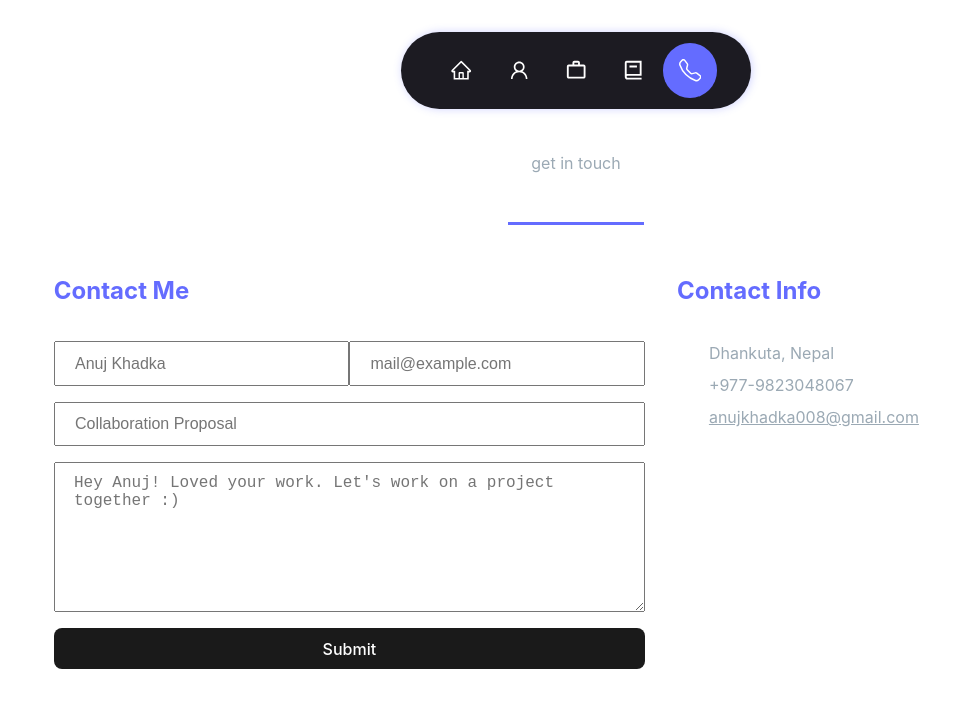
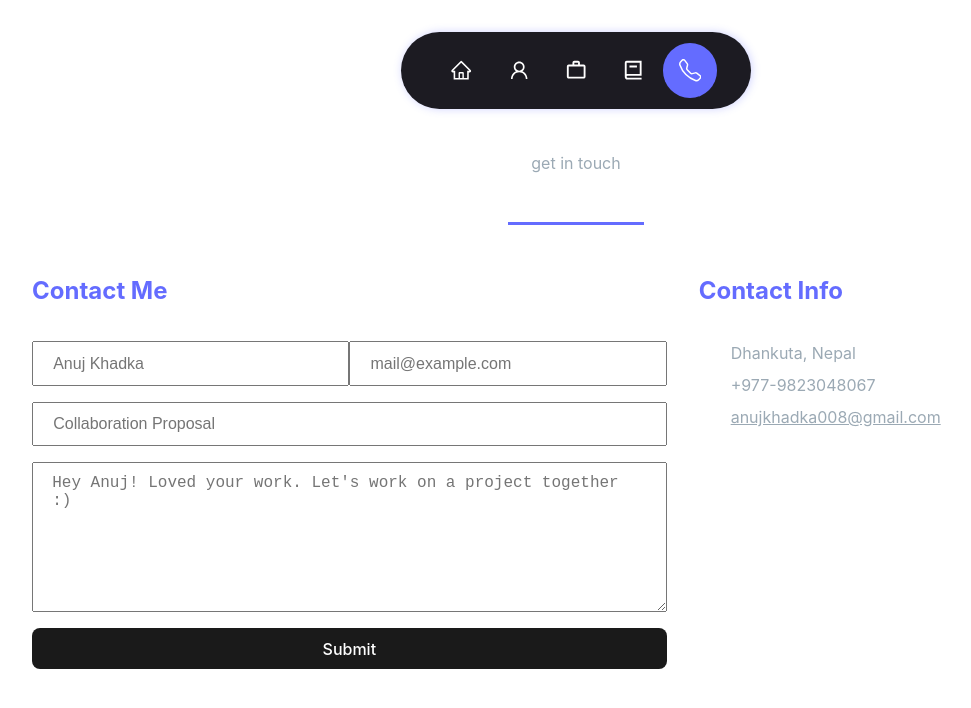
Before and after one commit to Anuj-Khadka/Anujolio, a React (Vite) app: page /contact in a window 1280 px wide. Shown: the top 708 px of the page, without its empty margins (64-1035 px from the left). Built offline with nearby package versions, Linux system fonts and the light colour scheme.

Commit message:
update contact page

```diff
--- a/src/assets/css/Contact.css
+++ b/src/assets/css/Contact.css
@@ -23,9 +23,8 @@
 }
 
 .form-container {
-  /* background: brown; */
   flex: 0 0 58.333333%;
-  max-width: 54.333333%;
+  /* max-width: 54.333333%; */
   text-align: left;
 }
 
@@ -35,7 +34,6 @@
   text-align: left;
   flex: 0 0 41.666667%;
   /* max-width: 41.666667%; */
-  /* background: black; */
 }
 
 .contact-info-container > h5,
```
